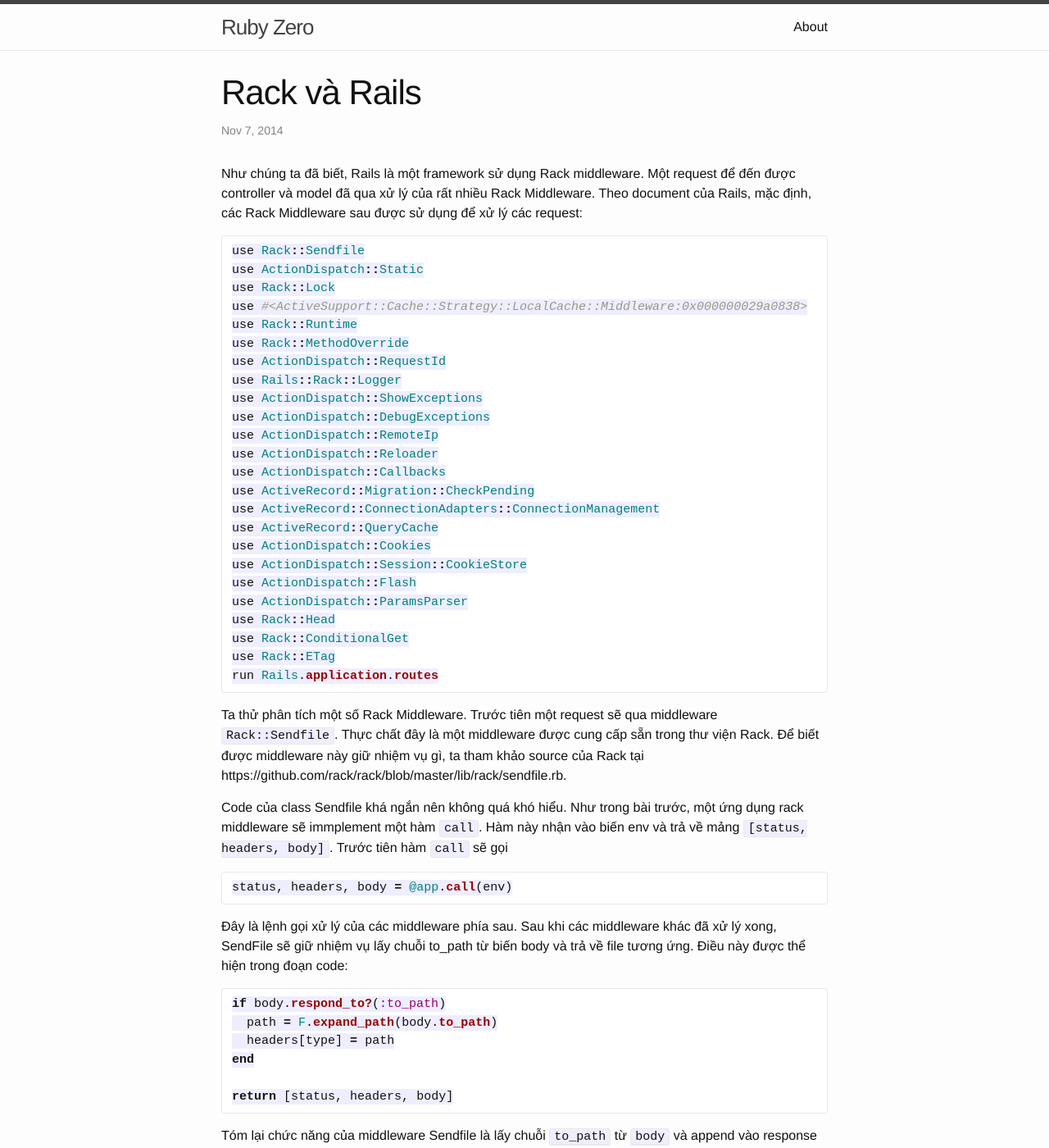
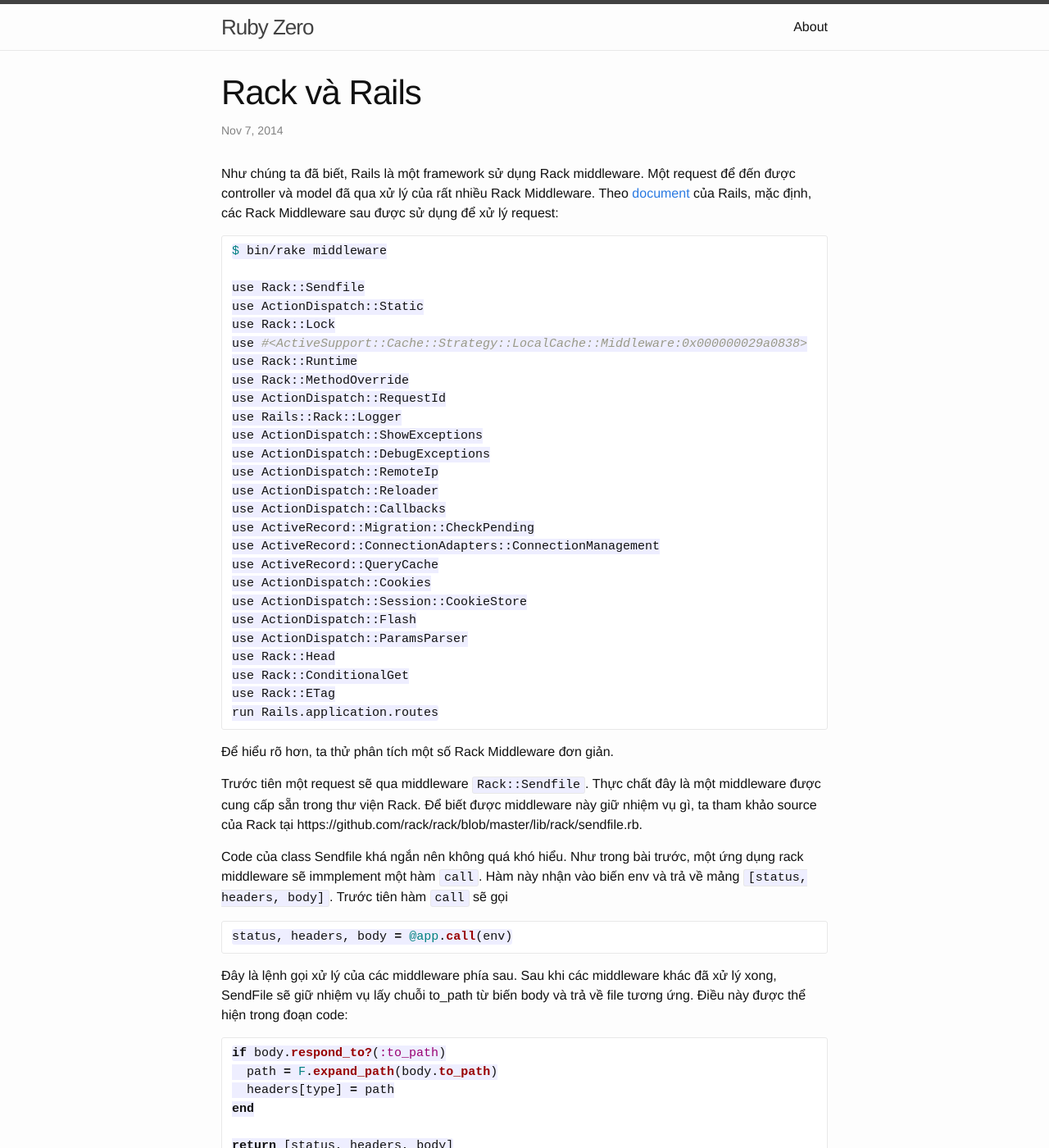
Before and after one commit to zinh/zinh.github.io, a Jekyll site: the page built from _posts/2014-11-07-rack-va-rails.markdown, in a window 1280 px wide and 1400 px high. Shown: the whole window at 82% size. Built offline with Jekyll 4.4.1, drawn with Linux system fonts in a browser that asks for light colours.

Commit message:
Update 2014-11-07-rack-va-rails.markdown

````diff
--- a/_posts/2014-11-07-rack-va-rails.markdown
+++ b/_posts/2014-11-07-rack-va-rails.markdown
@@ -2,13 +2,15 @@
 layout: post
 title:  "Rack và Rails"
 date:   2014-11-07 23:55:00
-summary: Tiếp theo bài giới thiệu về Ruby Rack trước, bài viết này sẽ đi sâu vào phân tích ứng dụng của Rack với Rails.
+summary: Tiếp theo bài giới thiệu về Ruby Rack trước, bài viết này sẽ đi sâu vào phân tích ứng dụng của Rack trong Rails.
 categories: ruby, rails
 ---
 
-Như chúng ta đã biết, Rails là một framework sử dụng Rack middleware. Một request để đến được controller và model đã qua xử lý của rất nhiều Rack Middleware. Theo document của Rails, mặc định, các Rack Middleware sau được sử dụng để xử lý các request:
+Như chúng ta đã biết, Rails là một framework sử dụng Rack middleware. Một request để đến được controller và model đã qua xử lý của rất nhiều Rack Middleware. Theo [document](http://guides.rubyonrails.org/rails_on_rack.html#inspecting-middleware-stack) của Rails, mặc định, các Rack Middleware sau được sử dụng để xử lý request:
 
-```ruby
+```bash
+$ bin/rake middleware
+
 use Rack::Sendfile
 use ActionDispatch::Static
 use Rack::Lock
@@ -35,7 +37,9 @@
 run Rails.application.routes
 ```
 
-Ta thử phân tích một số Rack Middleware. Trước tiên một request sẽ qua middleware `Rack::Sendfile`. Thực chất đây là một middleware được cung cấp sẵn trong thư viện Rack. Để biết được middleware này giữ nhiệm vụ gì, ta tham khảo source của Rack tại https://github.com/rack/rack/blob/master/lib/rack/sendfile.rb.
+Để hiểu rõ hơn, ta thử phân tích một số Rack Middleware đơn giản.
+
+Trước tiên một request sẽ qua middleware `Rack::Sendfile`. Thực chất đây là một middleware được cung cấp sẵn trong thư viện Rack. Để biết được middleware này giữ nhiệm vụ gì, ta tham khảo source của Rack tại https://github.com/rack/rack/blob/master/lib/rack/sendfile.rb.
 
 Code của class Sendfile khá ngắn nên không quá khó hiểu. Như trong bài trước, một ứng dụng rack middleware sẽ immplement một hàm `call`. Hàm này nhận vào biến env và trả về mảng `[status, headers, body]`. Trước tiên hàm `call` sẽ gọi
 
````
